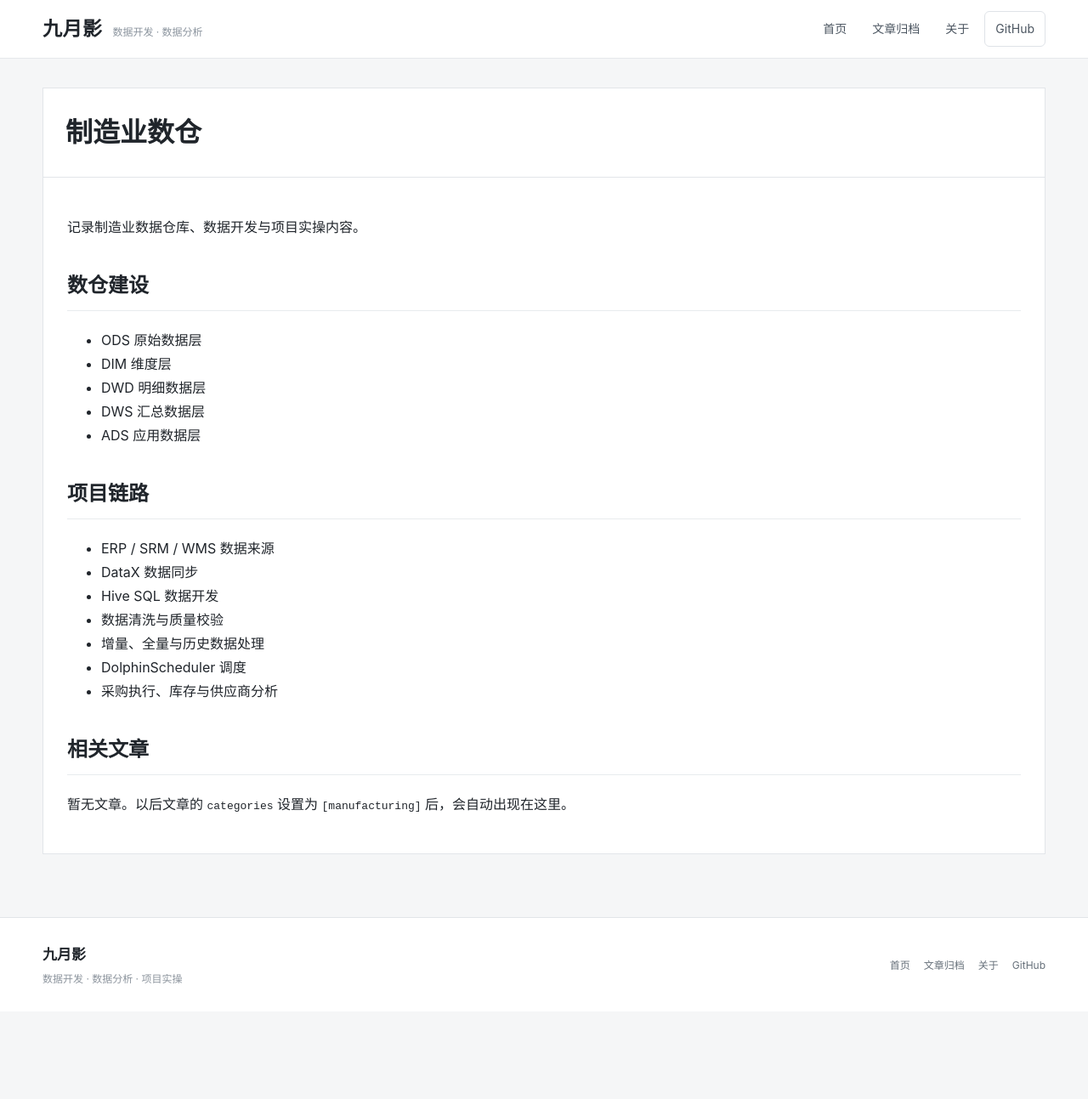
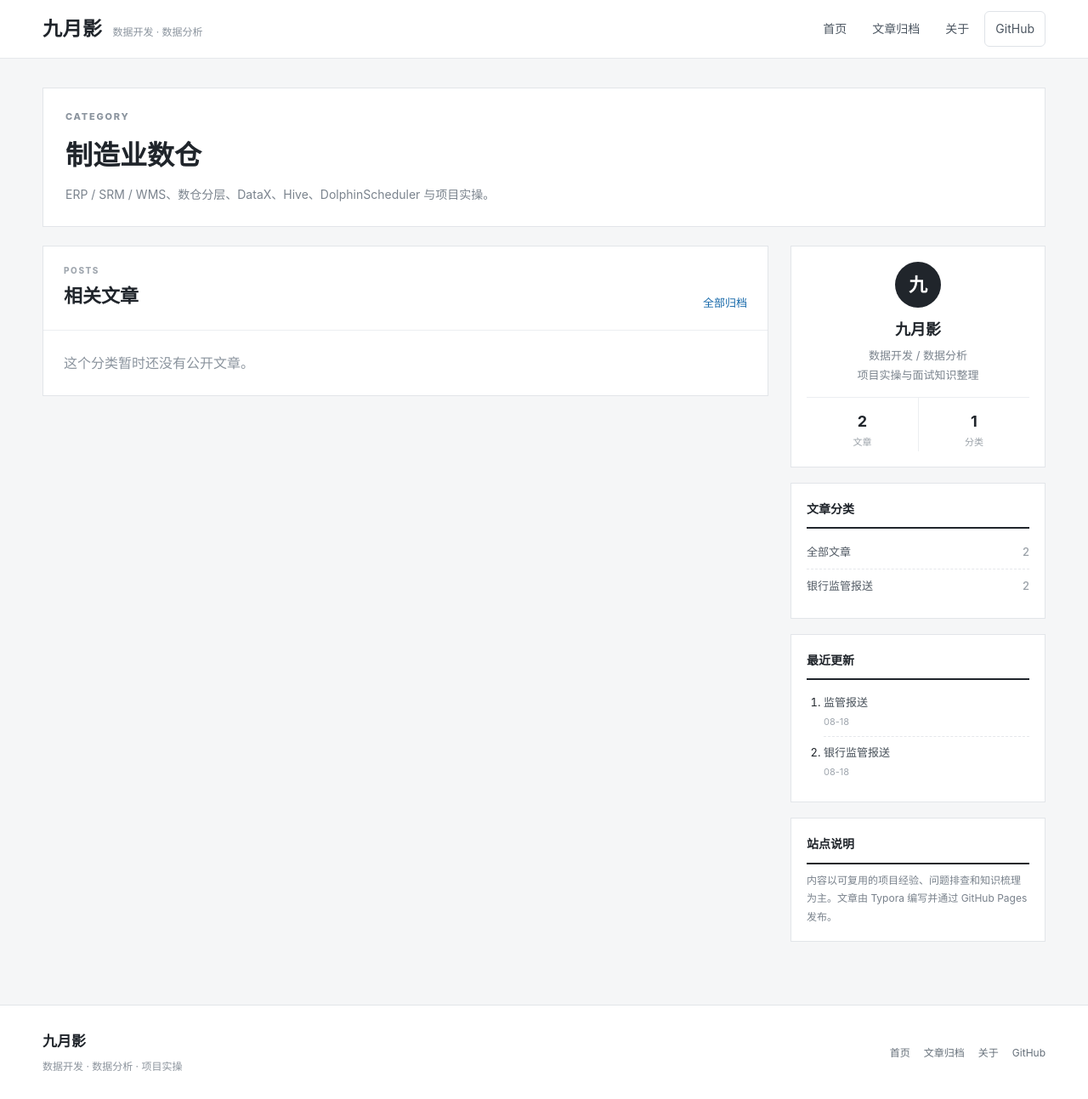
Before and after one commit to ijiuyueying/ijiuyueying.github.io, a Jekyll site: the page built from manufacturing.md, in a window 1280 px wide and 1293 px high. Shown: the whole window at 85% size. Built offline with Jekyll 4.4.1, drawn with Linux system fonts in a browser that asks for light colours.

Commit message:
统一制造业数仓分类页

```diff
--- a/manufacturing.md
+++ b/manufacturing.md
@@ -1,36 +1,7 @@
 ---
-layout: page
+layout: category
 title: 制造业数仓
 permalink: /manufacturing/
+category_key: manufacturing
+description: ERP / SRM / WMS、数仓分层、DataX、Hive、DolphinScheduler 与项目实操。
 ---
-
-记录制造业数据仓库、数据开发与项目实操内容。
-
-## 数仓建设
-
-- ODS 原始数据层
-- DIM 维度层
-- DWD 明细数据层
-- DWS 汇总数据层
-- ADS 应用数据层
-
-## 项目链路
-
-- ERP / SRM / WMS 数据来源
-- DataX 数据同步
-- Hive SQL 数据开发
-- 数据清洗与质量校验
-- 增量、全量与历史数据处理
-- DolphinScheduler 调度
-- 采购执行、库存与供应商分析
-
-## 相关文章
-
-{% assign category_posts = site.categories["manufacturing"] %}
-{% if category_posts.size > 0 %}
-{% for post in category_posts %}
-- [{{ post.title }}]({{ post.url | relative_url }}) · {{ post.date | date: "%Y-%m-%d" }}
-{% endfor %}
-{% else %}
-暂无文章。以后文章的 `categories` 设置为 `[manufacturing]` 后，会自动出现在这里。
-{% endif %}
```
